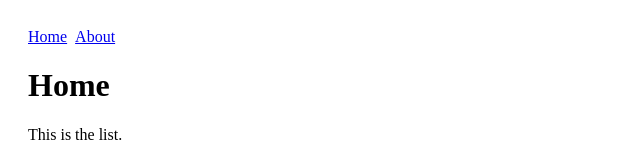
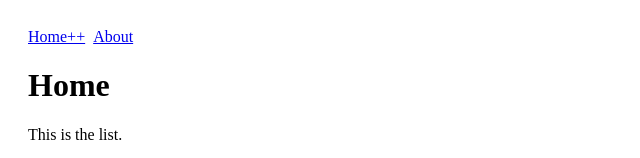
Before and after one commit to Sedokk/CI-exploring, a React (Create React App) app: page / in a window 1280 px wide. Shown: the top 158 px of the page, without its empty margins (0-640 px from the left). Built offline with nearby package versions, Linux system fonts and the light colour scheme.

Commit message:
feat: good message

```diff
--- a/src/Application.tsx
+++ b/src/Application.tsx
@@ -12,7 +12,7 @@ export const Application: FC = () => {
     <div>
       <nav>
         <Link data-testid="link-home" to="/">
-          Home
+          Home++
         </Link>
         <Link to="/about">About</Link>
       </nav>
```
